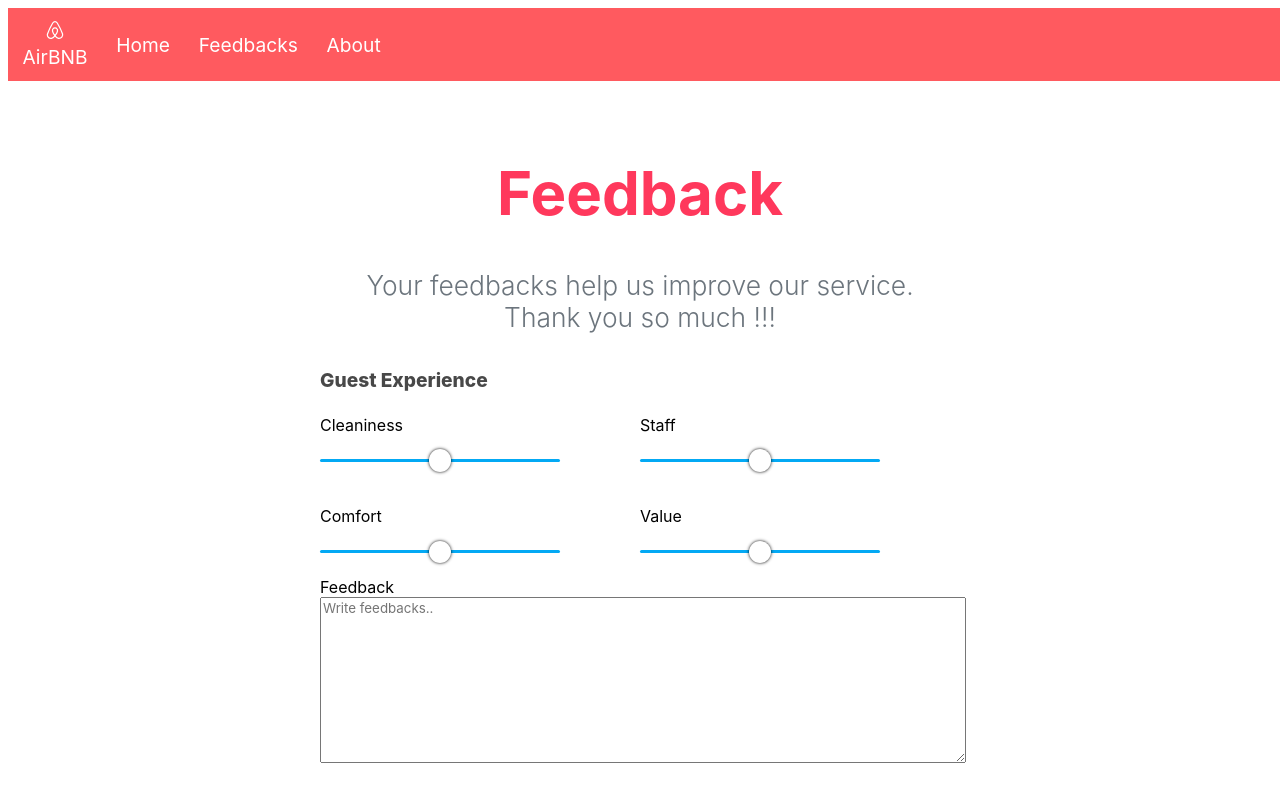
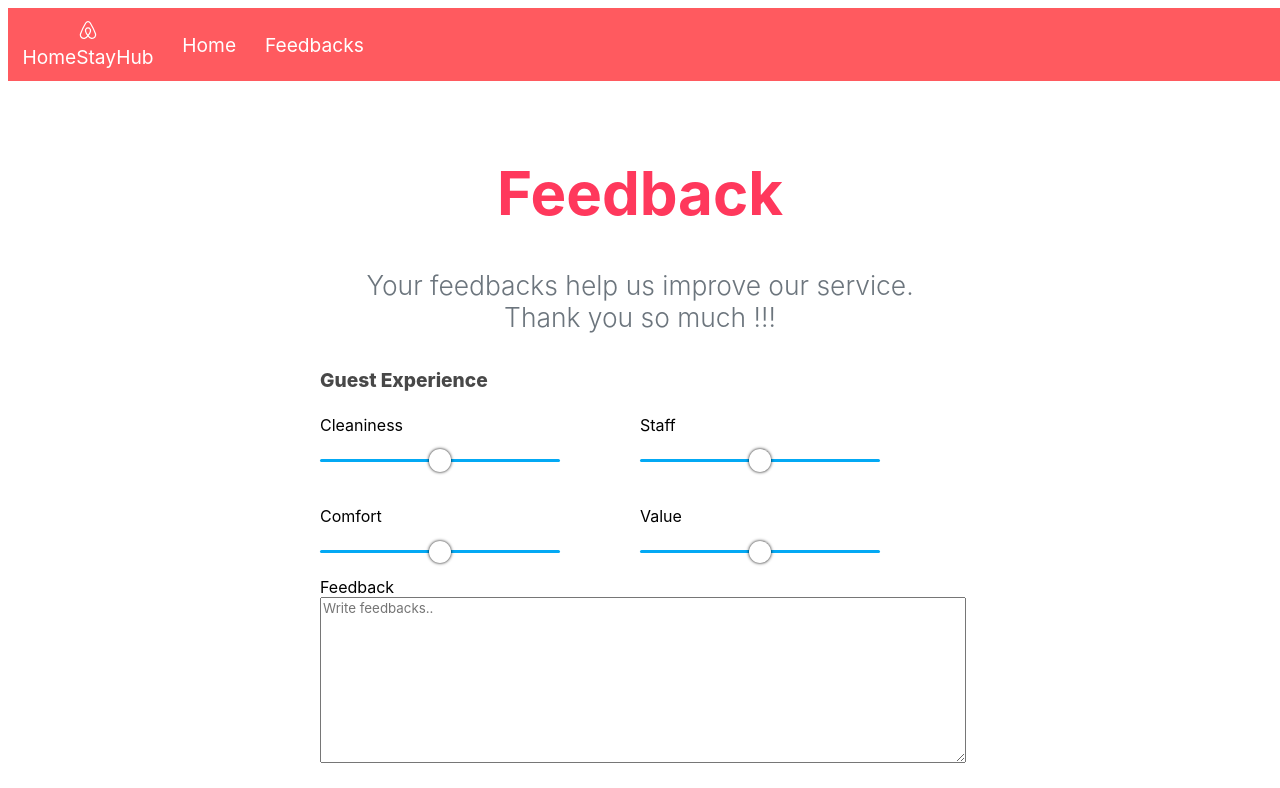
Before and after one commit to Nischal444-code/homerental, a plain HTML site: page feedback.html in a window 1280 px wide. Shown: the top 788 px of the page. Drawn offline with Linux system fonts and the light colour scheme.

Commit message:
Update feedback.html

```diff
--- a/feedback.html
+++ b/feedback.html
@@ -16,7 +16,7 @@
   <body>
     <header>
       <div class="nav">
-        <a href="https://www.airbnb.com/" target="_blank"
+        <a href="index.html" target="_blank"
           ><svg
             width="1.25rem"
             viewBox="0 0 24 24"
@@ -36,11 +36,10 @@
               d="M12 18.8c1 1.6 2.5 2.9 4.2 3.2h.7a4.3 4.3 0 0 0 4.2-5v-.2a74.7 74.7 0 0 0-6.4-13.2c-.6-1-1.5-1.7-2.7-1.7s-2.1.8-2.7 1.7A74.7 74.7 0 0 0 3 16.8v.2l-.2.8a4.3 4.3 0 0 0 4.8 4.3h.2c1.7-.4 3.1-1.7 4.2-3.3"
             ></path>
           </svg>
-          <div>AirBNB</div>
+        <div>HomeStayHub</div>
         </a>
-        <a class="active" href="main.html">Home</a>
+        <a class="active" href="index.html">Home</a>
         <a href="feedback.html">Feedbacks</a>
-        <a href="about.html">About</a>
       </div>
     </header>
     <div>
```
